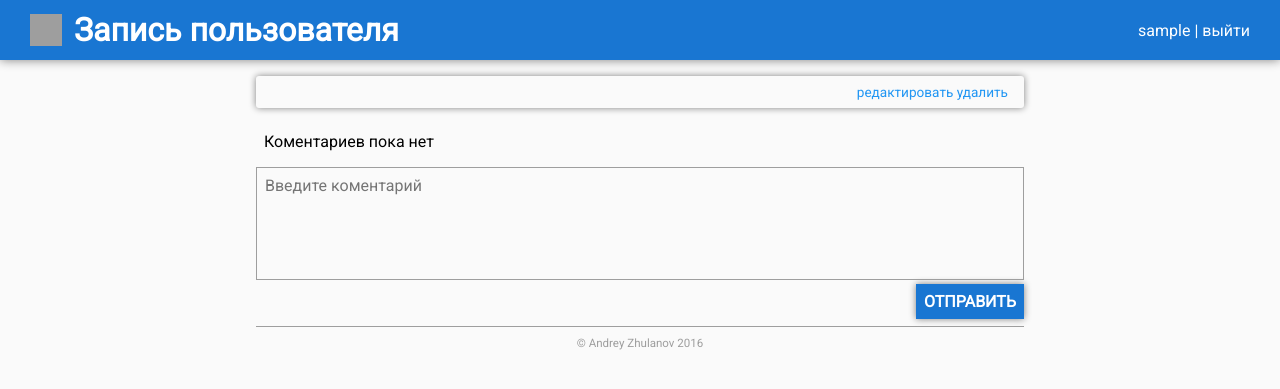
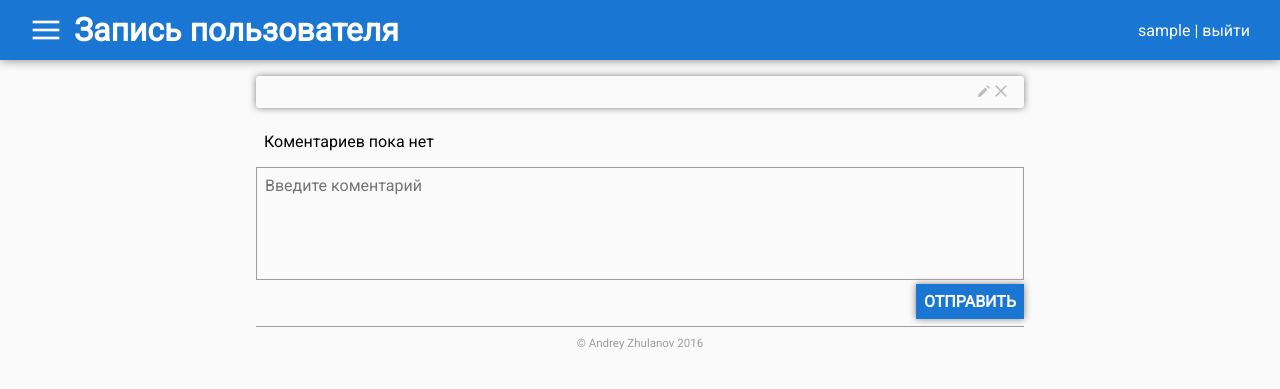
Before and after one commit to ZhulanovAA/mysite, a Django app: template blog/templates/blog/post_page.html in a window 1280 px wide. Shown: the top 389 px of the page. Run offline with Django 3.2, Linux system fonts and the light colour scheme; the template is opened without the code that fills it: values that come from a table or form of the project are taken from there, others are empty; the visitor is signed in with stand-in values (Sample User, id 1); grey boxes are pictures that could not be loaded.

Commit message:
Add icons Add confirmation before deleting posts and comments

```diff
--- a/blog/templates/blog/post_page.html
+++ b/blog/templates/blog/post_page.html
@@ -1,5 +1,6 @@
 {% extends "base.html" %}
 {% load blog_tags%}
+{% load staticfiles %}
 
 {% block title %}Запись пользователя {{ post.author.username }}{% endblock %}
 
@@ -13,10 +14,14 @@
             <h1 class="title"><a href="{% url 'post_page' post.pk %}">{{ post.title }}</a></h1>
             <div class="top-right info-text">
                 {% if post.author == user or perms.blog.change_post %}
-                    <a href="{% url 'post_edit' post.pk %}">редактировать</a>
+                    <a href="{% url 'post_edit' post.pk %}">
+                        <img class="icon" src="{% static 'images/edit_dark.svg' %}">
+                    </a>
                 {% endif %}
                 {% if post.author == user or perms.blog.delete_post %}
-                    <a href="{% url 'post_delete' post.pk %}">удалить</a>
+                    <a href="{% url 'post_delete' post.pk %}">
+                        <img class="icon" src="{% static 'images/close_dark.svg' %}">
+                    </a>
                 {% endif %}
             </div>
             <p>{{ post.text }}</p>
@@ -37,8 +42,9 @@
                 <li>
                     {% if comment.author == user or perms.blog.delete_comment %}
                         <div class="info-text top-right">
-                            <a href="{% url 'blog_comment_delete' post.pk comment.pk %}">
-                                удалить
+                            <a href="{% url 'blog_comment_delete' post.pk comment.pk %}"
+                               onclick="return confirm_alert(this);">
+                                <img class="icon" src="{% static 'images/close_dark.svg' %}">
                             </a>
                         </div>
                     {% endif %}
@@ -72,3 +78,12 @@
         Войдите, чтобы оставлять коментарии
     {% endif %}
 {% endblock %}
+
+{% block scripts %}
+    {{ block.super }}
+    <script type="text/javascript">
+        function confirm_alert(node) {
+            return confirm("Вы уверены?");
+        }
+    </script>
+{% endblock %}
--- a/templates/base.html
+++ b/templates/base.html
@@ -37,7 +37,9 @@
         <hr>
         <span class="info-text">&copy; Andrey Zhulanov 2016</span>
     </footer>
-    <script src="https://ajax.googleapis.com/ajax/libs/jquery/2.2.0/jquery.min.js"></script>
-    <script src="{% static 'scripts/sidebar.js' %}"></script>
+    {% block scripts %}
+        <script src="https://ajax.googleapis.com/ajax/libs/jquery/2.2.0/jquery.min.js"></script>
+        <script src="{% static 'scripts/sidebar.js' %}"></script>
+    {% endblock %}
 </body>
 </html>
```
Also changed, not shown: static/images/close_dark.svg (added), static/images/comments_dark.svg (added), static/images/edit_dark.svg (added), static/images/hamburger.svg (added).
